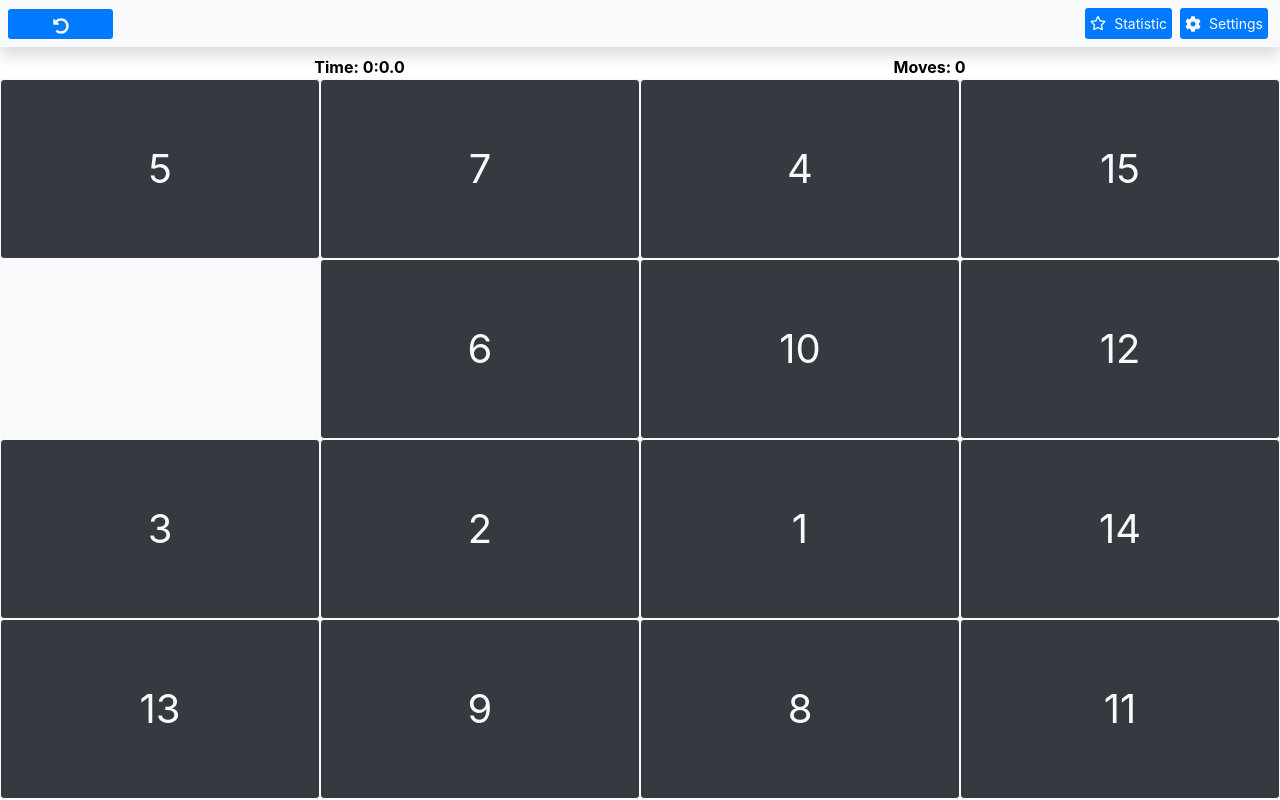
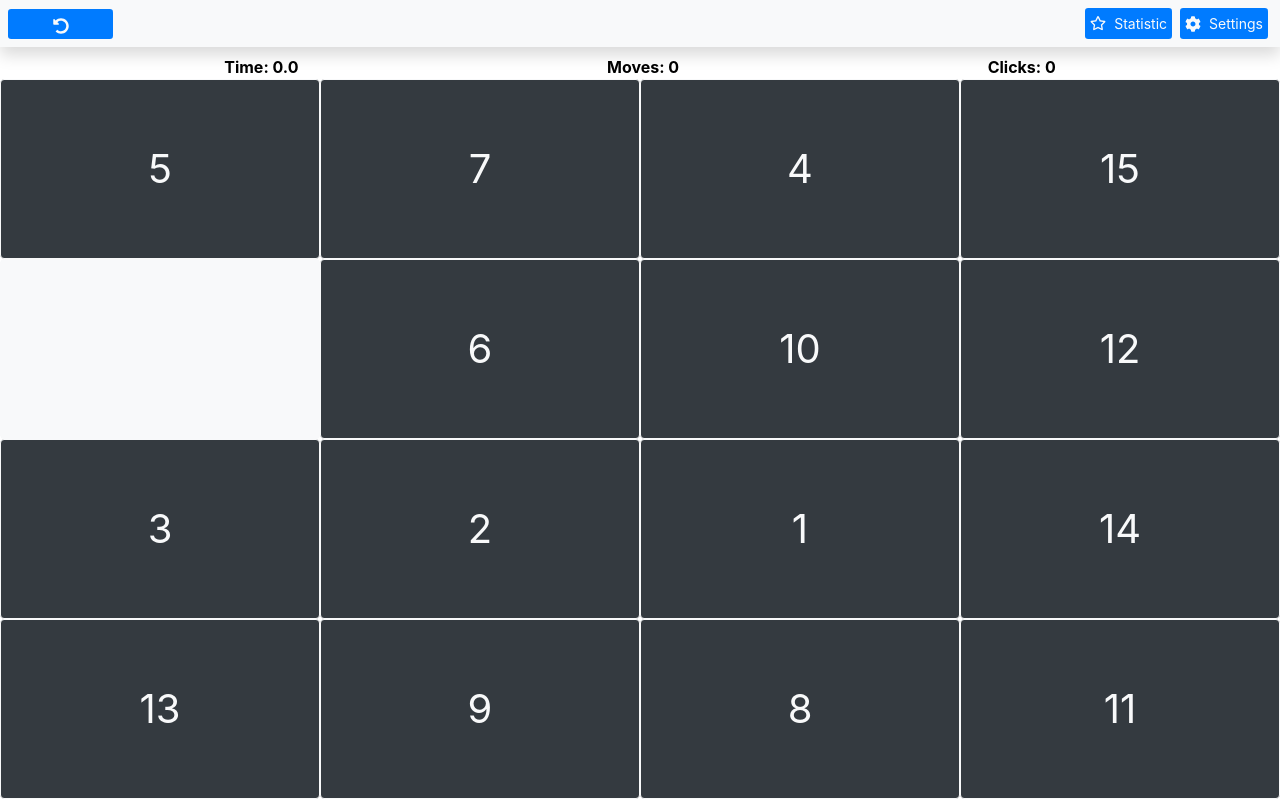
Before and after one commit to Fifteen-collect/frontend-js, a React (Create React App) app: page / in a window 1280 px wide. Built offline with nearby package versions, Linux system fonts and the light colour scheme; the HTML template or start-up script is replaced by a standard one.

Commit message:
Fix bug with selected size in settings Add clicks counting

```diff
--- a/src/Components/App.tsx
+++ b/src/Components/App.tsx
@@ -9,6 +9,7 @@ import {Timer} from "./Header/Timer";
 import Sizes from "./Settings/Sizes";
 
 import * as Helper from "Helpers";
+import isMatrixSolved from "Helpers/isMatrixSolved";
 import isBlockCanMove from "Helpers/isBlockCanMove";
 
 import {Method} from "Types/Method";
@@ -18,7 +19,6 @@ import {Theme} from "Types/Theme";
 import {Context as ThemeContext} from "Types/Theme/Context";
 import {GameContext} from "Types/GameContext";
 import {scheme as ThemeColorScheme} from "Types/Theme/ColorScheme";
-import isMatrixSolved from "Helpers/isMatrixSolved";
 
 export default function App() {
     const availableSizes: Size[] = (Object.values(Size) as Size[]).filter(s => typeof s === 'number');
@@ -32,6 +32,7 @@ export default function App() {
     const [collapseModal, modalToggle] = React.useState(true);
     const [pinnedSizesToTop, pinSizeToTopToggle] = React.useState(false);
     const [moves, setMoves] = React.useState(0);
+    const [clicks, setClicks] = React.useState(0);
     const [run, setRun] = React.useState(false);
     const [startTime, setStartTime] = React.useState(0);
     const [buffer, setBuffer] = React.useState({x: 0, y: 0});
@@ -64,8 +65,9 @@ export default function App() {
         setRun(false);
         setStartTime(0);
         setSolved(false);
+        setClicks(0);
+        setRelativeSize(windowSize / size);
         setSize(size);
-        setRelativeSize(windowSize / size);
     };
 
     const blockEventHandler = (rowIndex: number, blockIndex: number) => {
@@ -76,6 +78,7 @@ export default function App() {
                 return;
             }
 
+            let movedBlocks = moves;
             if (rowIndex === y) {
                 if (blockIndex > x) {
                     for (let elementX = x + 1; elementX <= blockIndex; elementX++) {
@@ -83,7 +86,8 @@ export default function App() {
                         matrix[buffer.y][buffer.x] = matrix[rowIndex][elementX];
                         matrix[rowIndex][elementX] = temp;
                         buffer.x++;
-                        setMoves(moves + 1);
+                        movedBlocks++;
+                        setClicks(clicks + 1);
                     }
                 } else if (blockIndex < x) {
                     for (let elementX = x - 1; elementX >= blockIndex; elementX--) {
@@ -91,7 +95,8 @@ export default function App() {
                         matrix[buffer.y][buffer.x] = matrix[rowIndex][elementX];
                         matrix[rowIndex][elementX] = temp;
                         buffer.x--;
-                        setMoves(moves + 1);
+                        movedBlocks++;
+                        setClicks(clicks + 1);
                     }
                 }
             } else if (blockIndex === x) {
@@ -101,7 +106,8 @@ export default function App() {
                         matrix[buffer.y][buffer.x] = matrix[elementY][buffer.x];
                         matrix[elementY][buffer.x] = temp;
                         buffer.y++;
-                        setMoves(moves + 1);
+                        movedBlocks++;
+                        setClicks(clicks + 1);
                     }
                 } else if (rowIndex < y) {
                     for (let elementY = y - 1; elementY >= rowIndex; elementY--) {
@@ -109,17 +115,18 @@ export default function App() {
                         matrix[buffer.y][buffer.x] = matrix[elementY][buffer.x];
                         matrix[elementY][buffer.x] = temp;
                         buffer.y--;
-                        setMoves(moves + 1);
+                        movedBlocks++;
+                        setClicks(clicks + 1);
                     }
                 }
             }
 
             !run && !solved && setStartTime(Date.now());
+            setMoves(movedBlocks);
 
             if (isMatrixSolved(matrix)) {
                 setRun(false);
                 setSolved(true);
-                setMoves(moves);
                 Service.StatCountsStorage.incrementStat(size, Service.StatCountsStorage.SOLVED_COUNTS_KEY);
 
                 return;
@@ -138,6 +145,7 @@ export default function App() {
                     openSettingsHandler={() => modalToggle(!collapseModal)}
                 />
                 <Settings
+                    currentSize={size}
                     currentThemeType={theme}
                     toggle={collapseModal}
                     methods={availableMethods}
@@ -176,7 +184,7 @@ export default function App() {
                     : <></>}
                 <div className="container">
                     <div className="row d-flex align-items-center justify-content-around">
-                        <Timer moves={moves} startTime={startTime} run={run}/>
+                        <Timer moves={moves} clicks={clicks} startTime={startTime} run={run}/>
                     </div>
                 </div>
                 <Container
--- a/src/Components/Header/Timer.tsx
+++ b/src/Components/Header/Timer.tsx
@@ -8,31 +8,21 @@ export interface TimerProps {
     moves: number,
     startTime: number,
     run: boolean,
+    clicks: number,
 }
 
-function Time(props: { children: string, time: Date }) {
-    const theme = React.useContext(ThemeContext);
-
-    return <b className="noselect" style={{color: theme.timerTextColor}}>
-        {props.children}
-        {props.time.getHours() ? `${props.time.getHours()}:` : ''}
-        {props.time.getMinutes()}:
-        {props.time.getSeconds()}.
-        {props.time.getMilliseconds()}
-    </b>
+function calculatePerSecondManipulation(manipulation: number, seconds: number): number {
+    return manipulation / (seconds || 1) * (seconds ? 1000 : 0);
 }
 
-Time.propTypes = {
+Timer.propTypes = {
     moves: PropTypes.number,
     startTime: PropTypes.number,
     run: PropTypes.bool,
+    clicks: PropTypes.number,
 } as { [T in keyof TimerProps]: PropTypes.Validator<any> };
 
-function calculateTps(moves: number, time: number) {
-    return moves / (time || 1) * (time ? 1000 : 0);
-}
-
-export function Timer({moves, startTime, run}: TimerProps) {
+export function Timer({moves, startTime, run, clicks}: TimerProps) {
     const [tickId, setTickId] = React.useState(undefined);
     const [lastSolveTime, setLastSolveTime] = React.useState(0);
     const [currentTime, setCurrentTime] = React.useState(0);
@@ -60,12 +50,23 @@ export function Timer({moves, startTime, run}: TimerProps) {
     }
 
     return <>
-        <Time time={time}>Time: </Time>
+        <b className="noselect" style={{color: theme.timerTextColor}}>
+            Time: {time.getHours() ? `${time.getHours().toString()}:` : ''}
+            {time.getMinutes() ? `${time.getMinutes().toString()}:` : ''}
+            {time.getSeconds()}.
+            {time.getMilliseconds()}
+        </b>
         {game.solved
-            ? <b style={{color: theme.timerTextColor}}>
-                tps: {calculateTps(moves, lastSolveTime).toFixed(2)}
-            </b>
+            ? <>
+                <b className="noselect" style={{color: theme.timerTextColor}}>
+                mps: {calculatePerSecondManipulation(moves, lastSolveTime).toFixed(2)}
+                </b>
+                <b className="noselect" style={{color: theme.timerTextColor}}>
+                cps: {calculatePerSecondManipulation(clicks, lastSolveTime).toFixed(2)}
+                </b>
+            </>
             : <></>}
-        <b style={{color: theme.timerTextColor}}> Moves: {moves}</b>
+        <b className="noselect" style={{color: theme.timerTextColor}}> Moves: {moves}</b>
+        <b className="noselect" style={{color: theme.timerTextColor}}> Clicks: {clicks}</b>
     </>
 }
--- a/src/Components/Settings.tsx
+++ b/src/Components/Settings.tsx
@@ -20,6 +20,7 @@ export interface SettingsProps {
     pinSizes: boolean,
     pinSizeToTop: (event: React.ChangeEvent) => void,
     currentThemeType: string,
+    currentSize: number,
 }
 
 Settings.propTypes = {
@@ -34,6 +35,7 @@ Settings.propTypes = {
     pinSizes: PropTypes.bool,
     pinSizeToTop: PropTypes.func,
     currentThemeType: PropTypes.string,
+    currentSize: PropTypes.number,
 } as { [T in keyof SettingsProps]: PropTypes.Validator<any> };
 
 export default function Settings(props: SettingsProps) {
@@ -42,7 +44,6 @@ export default function Settings(props: SettingsProps) {
     }
 
     const [currentMethod, setMethod] = React.useState(Method.DEFAULT);
-    const [currentSize, setSize] = React.useState(Size.X4);
     const currentTheme = React.useContext(ThemeContext);
 
     return <div className="modal d-block">
@@ -108,12 +109,9 @@ export default function Settings(props: SettingsProps) {
                     <div className="container-fluid mt-1">
                         Available puzzle's sizes
                         <Sizes
-                            size={currentSize}
+                            size={props.currentSize}
                             sizes={props.sizes}
-                            changeSize={size => {
-                                setSize(size);
-                                props.resetHandler(size);
-                            }}
+                            changeSize={size => props.resetHandler(size)}
                         />
                     </div>
                     <div className="container-fluid mt-1">
--- a/src/Components/Settings/Sizes.tsx
+++ b/src/Components/Settings/Sizes.tsx
@@ -18,6 +18,7 @@ Sizes.propTypes = {
 
 export default function Sizes(props: SizesProps) {
     const currentTheme = React.useContext(ThemeContext);
+    console.log(props.size);
 
     return <div className="row">
         {props.sizes.map(size => {
```
